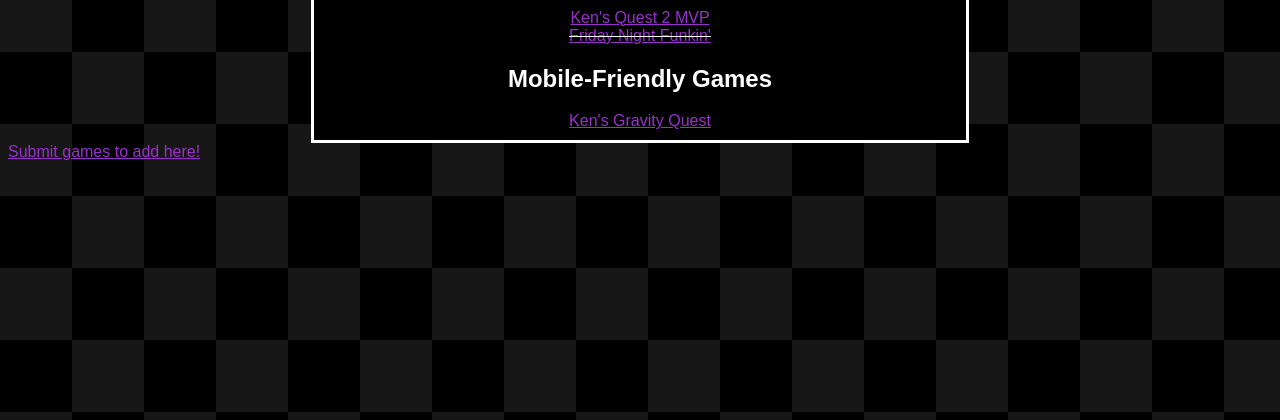
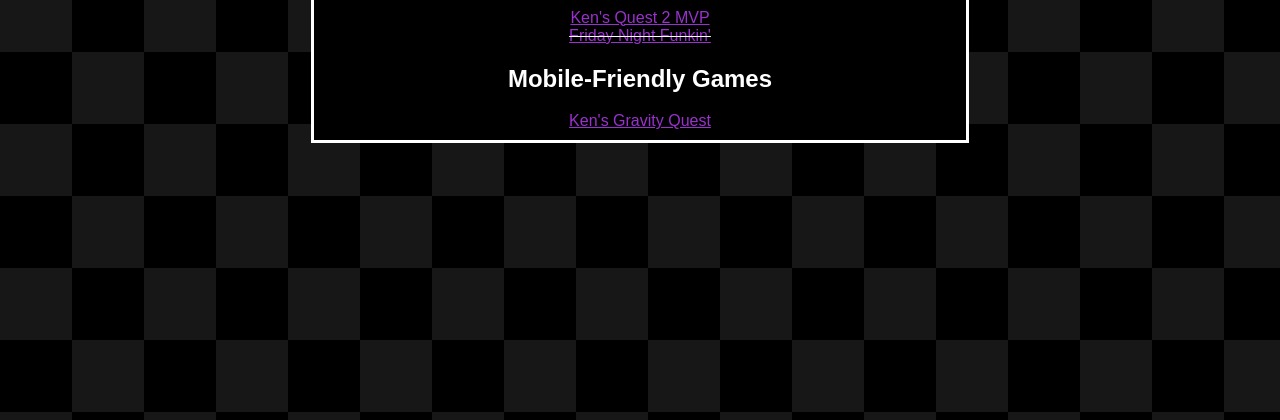
Before and after one commit to sebelDev/sebelpage, a plain HTML site: page index.html in a window 1280 px wide. Shown: the part 380-800 px from the top of the page. Drawn offline with Linux system fonts and the light colour scheme.

Commit message:
Update index.html

```diff
--- a/index.html
+++ b/index.html
@@ -55,9 +55,7 @@
 
     <footer>
 
-        <a href="https://forms.gle/cG6vhkXjjJ1Shj6b7">
-            Submit games to add here!
-        </a>
+
 
     </footer>
 
```
